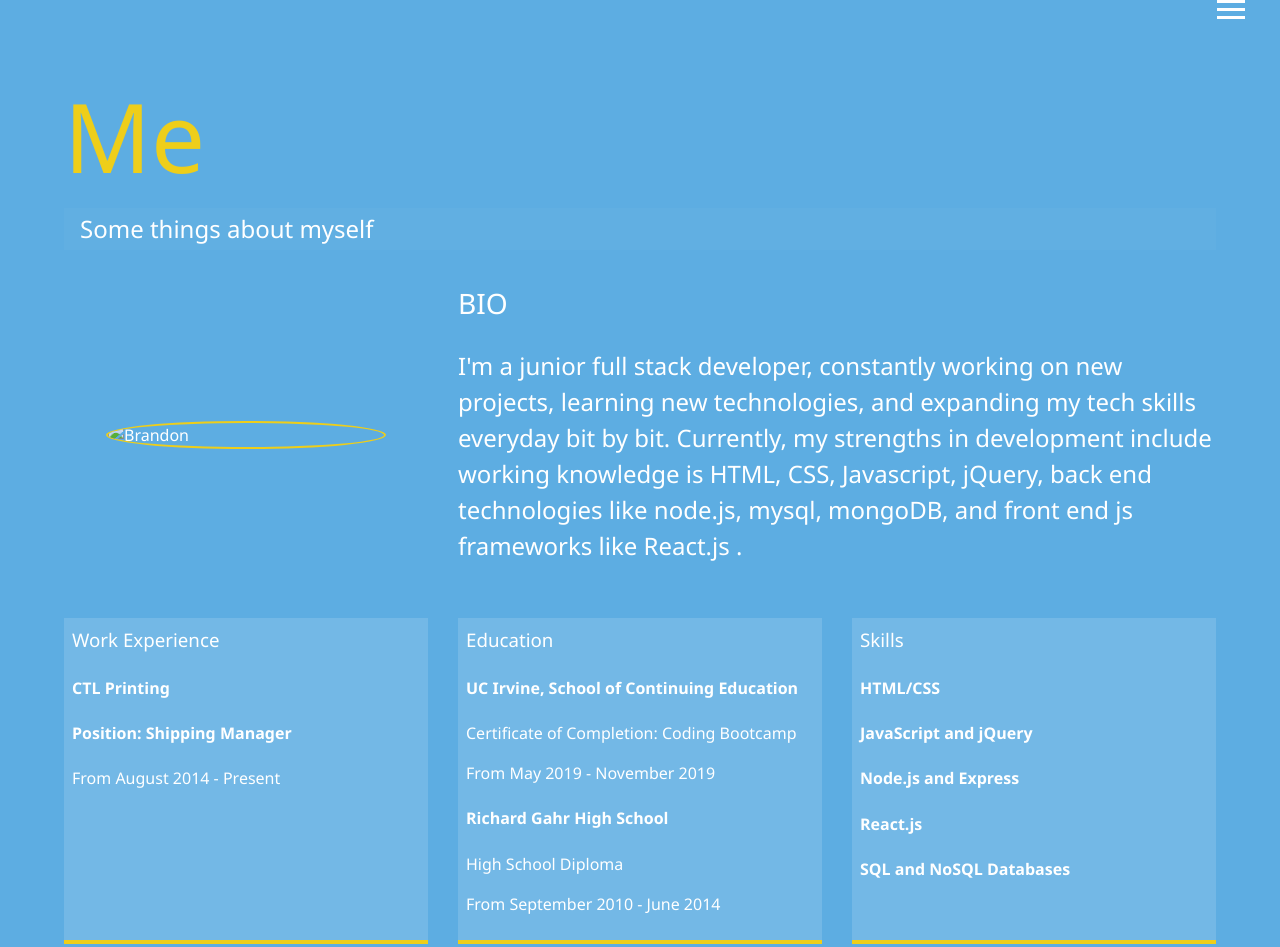
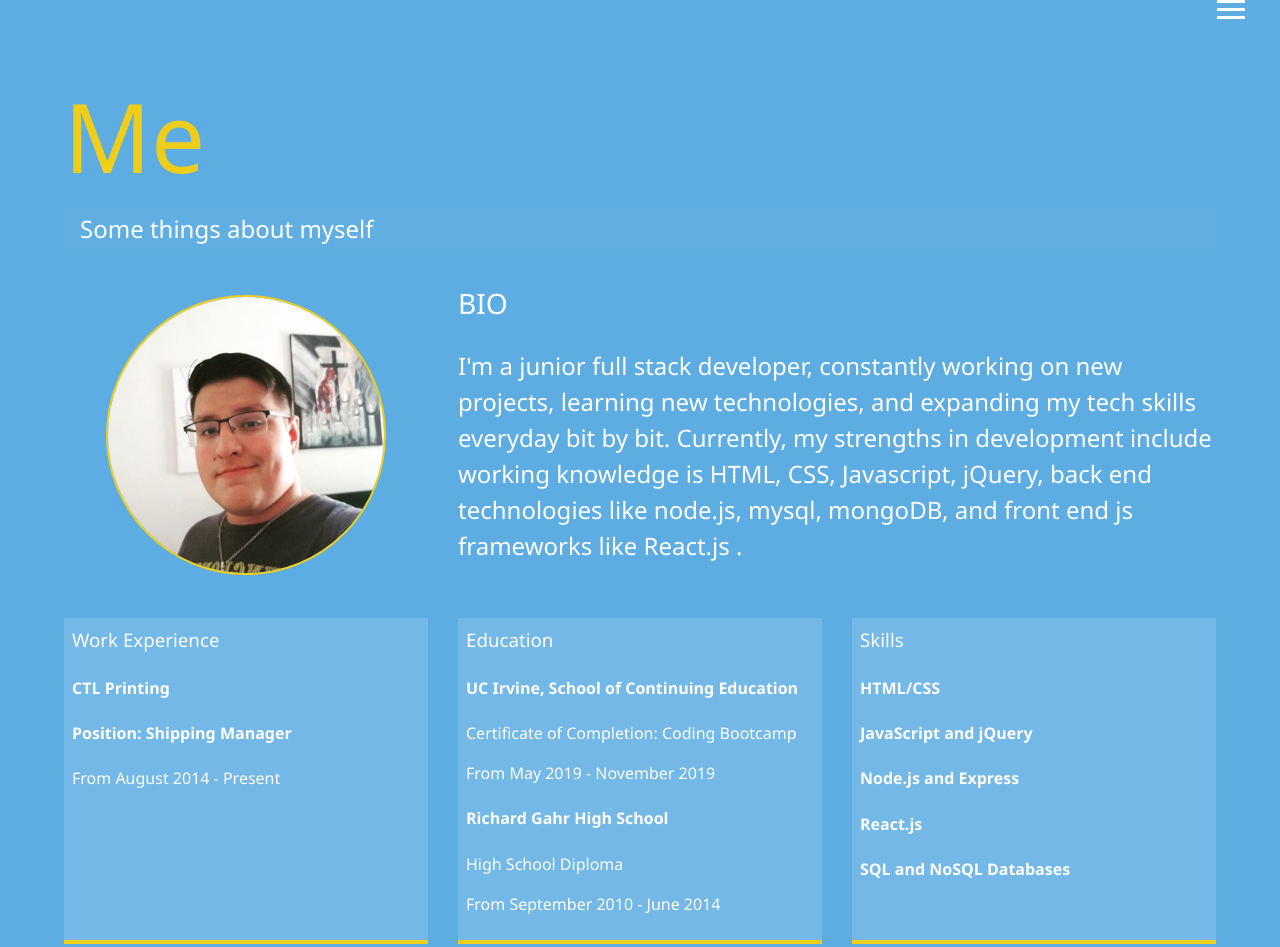
Before and after one commit to BJZeta/Basic-Portfolio, a website: page dist/about.html in a window 1280 px wide. Shown: the top 947 px of the page. Drawn offline with nearby package versions, Linux system fonts and the light colour scheme; files that its build step writes are made by us from their sources; the site is published under a folder, as on GitHub Pages, so addresses that start at the root find nothing.

Commit message:
adding a fix to about page

```diff
--- a/dist/about.html
+++ b/dist/about.html
@@ -46,7 +46,7 @@
       </h1>
       <h2 class="sm-heading">Some things about myself</h2>
       <div class="about-info">
-        <img src="/dist/img/profile.jpg" alt="Brandon" class="bio-img" />
+        <img src="./img/profile.jpg" alt="Brandon" class="bio-img" />
 
         <div class="bio">
           <h3 class="tex-secondary">BIO</h3>
--- a/package.json
+++ b/package.json
@@ -3,9 +3,10 @@
   "version": "1.0.0",
   "description": "A basic portfolio",
   "main": "index.js",
+  "homepage": "https://bjzeta.github.io/Basic-Portfolio",
   "scripts": {
     "sass": "node-sass -w scss/ -o dist/css/ --recursive",
-    "deploy": "gh-pages -d dist"
+    "deploy": "gh-pages -d dist/"
   },
   "repository": {
     "type": "git",
@@ -17,6 +18,7 @@
     "url": "https://github.com/BJZeta/Basic-Portfolio/issues"
   },
   "dependencies": {
+    "gh-pages": "^2.2.0",
     "node-sass": "^4.14.1"
   }
 }
```
Also changed, not shown: 1 other file.
